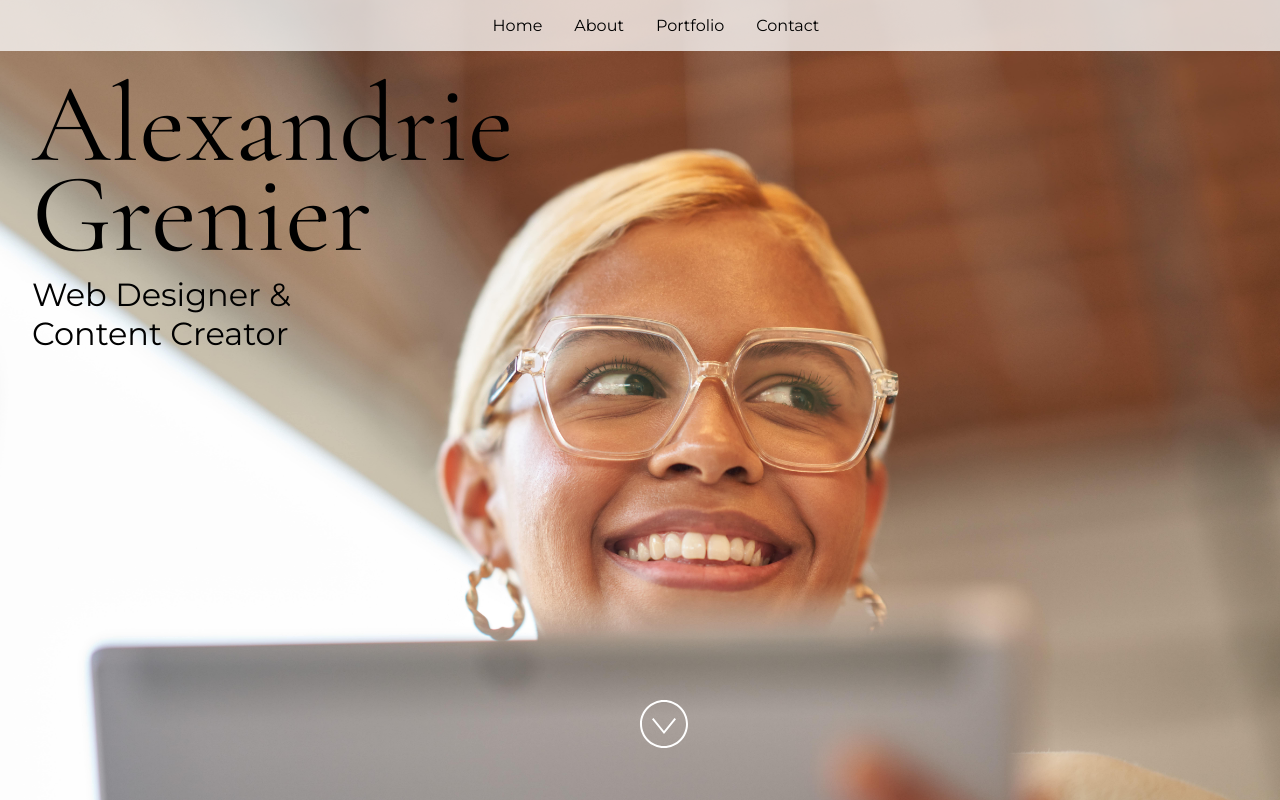
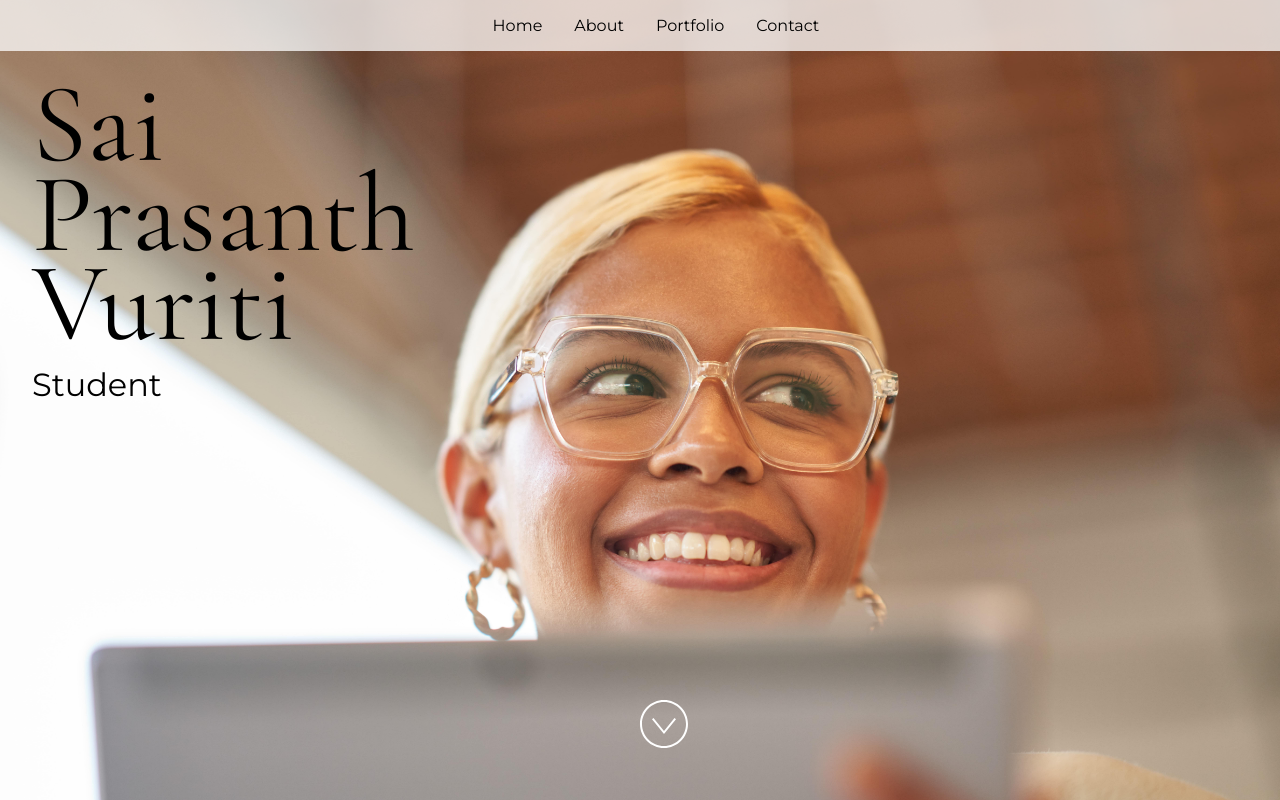
Before and after one commit to SaiPrasanthVuriti-09/Portfolio-, a React (Vite) app: page / in a window 1280 px wide. Built offline with nearby package versions, Linux system fonts and the light colour scheme.

Commit message:
Update App.jsx

```diff
--- a/src/App.jsx
+++ b/src/App.jsx
@@ -24,15 +24,15 @@ import "./styles.css";
  * If you don't have one of the social sites listed, leave it as an empty string.
  */
 const siteProps = {
-  name: "Alexandrie Grenier",
-  title: "Web Designer & Content Creator",
-  email: "alex@example.com",
-  gitHub: "microsoft",
-  instagram: "microsoft",
-  linkedIn: "satyanadella",
+  name: "Sai Prasanth Vuriti",
+  title: "Student",
+  email: "saiprasanthvuriti25@gmail.com",
+  gitHub: "SaiPrasanthVuriti",
+  instagram: "Sai_Prasanth_Vuriti",
+  linkedIn: "SaiPrasanthVuriti",
   medium: "",
   twitter: "microsoft",
-  youTube: "Code",
+  youTube: "",
 };
 
 const primaryColor = "#4E567E";
```
